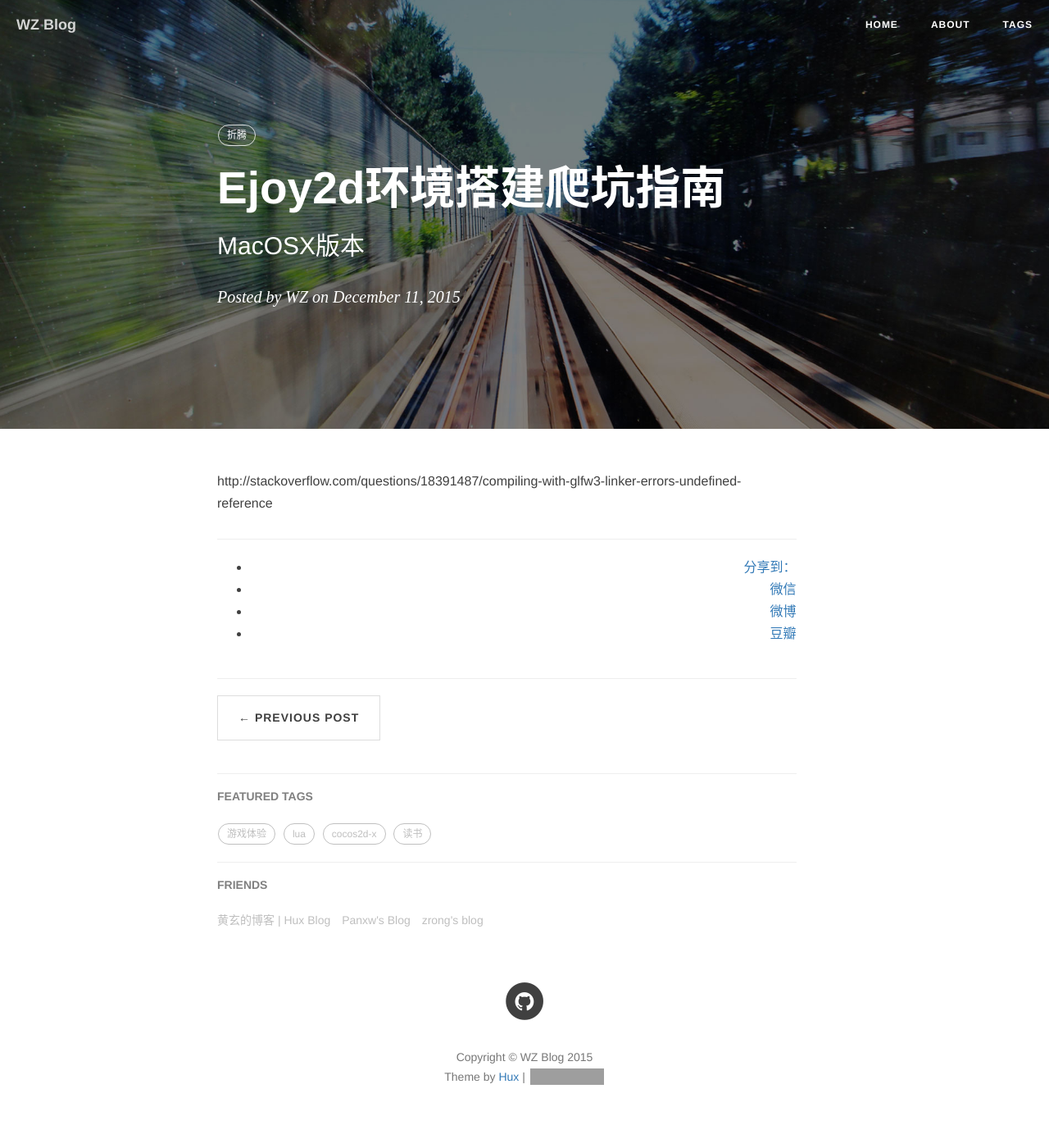
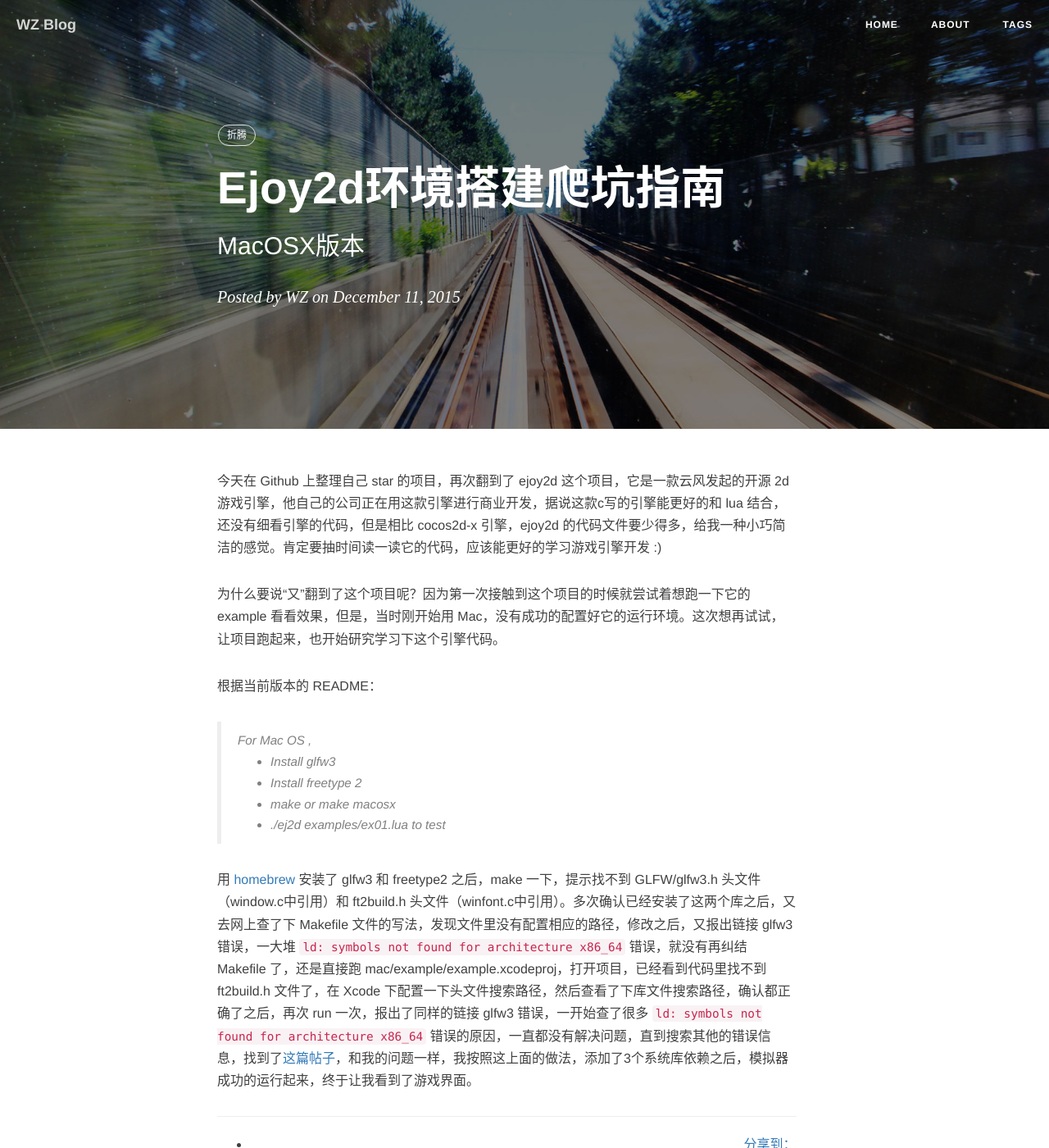
Before and after one commit to sgamerw/sgamerw.github.io, a Jekyll site: the page built from _posts/2015-12-11-ejoy2d-environment.markdown, in a window 1280 px wide and 1400 px high. Shown: the whole window at 82% size. Built offline with Jekyll 4.4.1, drawn with Linux system fonts in a browser that asks for light colours; nearby versions of some CDN libraries; Markdown is read by kramdown in place of the engine named in the settings; comment, search, counter and statistics services are not loaded; grey boxes are pictures that could not be loaded.

Commit message:
modify post and gitignore

```diff
--- a/_posts/2015-12-11-ejoy2d-environment.markdown
+++ b/_posts/2015-12-11-ejoy2d-environment.markdown
@@ -8,4 +8,17 @@ tags:
     - 折腾
 ---
 
-http://stackoverflow.com/questions/18391487/compiling-with-glfw3-linker-errors-undefined-reference
+今天在 Github 上整理自己 star 的项目，再次翻到了 ejoy2d 这个项目，它是一款云风发起的开源 2d 游戏引擎，他自己的公司正在用这款引擎进行商业开发，据说这款c写的引擎能更好的和 lua 结合，还没有细看引擎的代码，但是相比 cocos2d-x 引擎，ejoy2d 的代码文件要少得多，给我一种小巧简洁的感觉。肯定要抽时间读一读它的代码，应该能更好的学习游戏引擎开发 :)
+
+为什么要说“又”翻到了这个项目呢？因为第一次接触到这个项目的时候就尝试着想跑一下它的 example 看看效果，但是，当时刚开始用 Mac，没有成功的配置好它的运行环境。这次想再试试，让项目跑起来，也开始研究学习下这个引擎代码。
+
+根据当前版本的 README：
+
+> For Mac OS ,
+>
+> * Install glfw3
+> * Install freetype 2
+> * make or make macosx
+> * ./ej2d examples/ex01.lua to test
+
+用 [homebrew](http://brew.sh) 安装了 glfw3 和 freetype2 之后，make 一下，提示找不到 GLFW/glfw3.h 头文件（window.c中引用）和 ft2build.h 头文件（winfont.c中引用）。多次确认已经安装了这两个库之后，又去网上查了下 Makefile 文件的写法，发现文件里没有配置相应的路径，修改之后，又报出链接 glfw3 错误，一大堆 `ld: symbols not found for architecture x86_64` 错误，就没有再纠结 Makefile 了，还是直接跑 mac/example/example.xcodeproj，打开项目，已经看到代码里找不到 ft2build.h 文件了，在 Xcode 下配置一下头文件搜索路径，然后查看了下库文件搜索路径，确认都正确了之后，再次 run 一次，报出了同样的链接 glfw3 错误，一开始查了很多 `ld: symbols not found for architecture x86_64` 错误的原因，一直都没有解决问题，直到搜索其他的错误信息，找到了[这篇帖子](http://stackoverflow.com/questions/18391487/compiling-with-glfw3-linker-errors-undefined-reference)，和我的问题一样，我按照这上面的做法，添加了3个系统库依赖之后，模拟器成功的运行起来，终于让我看到了游戏界面。
```
Also changed, not shown: 1 other file.
